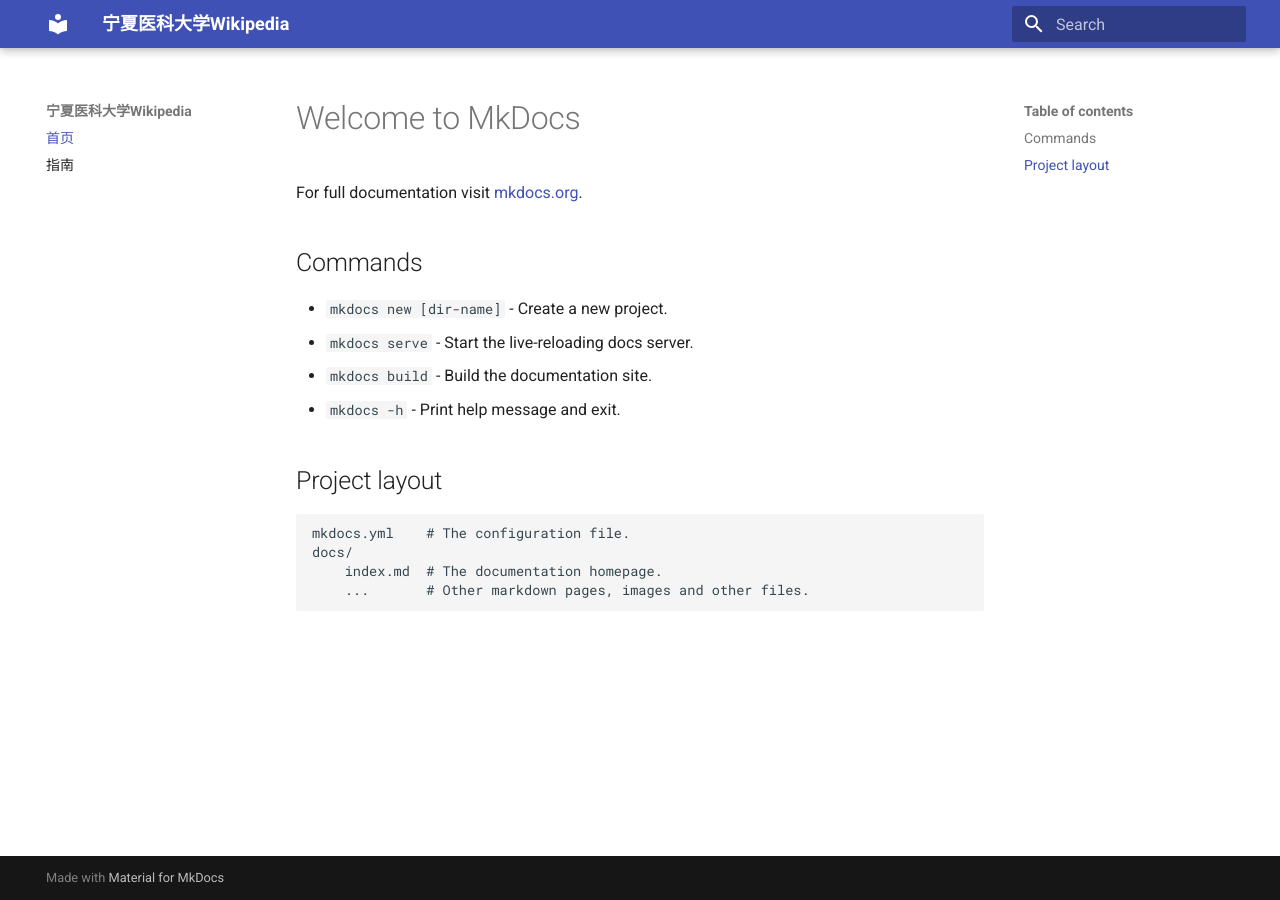
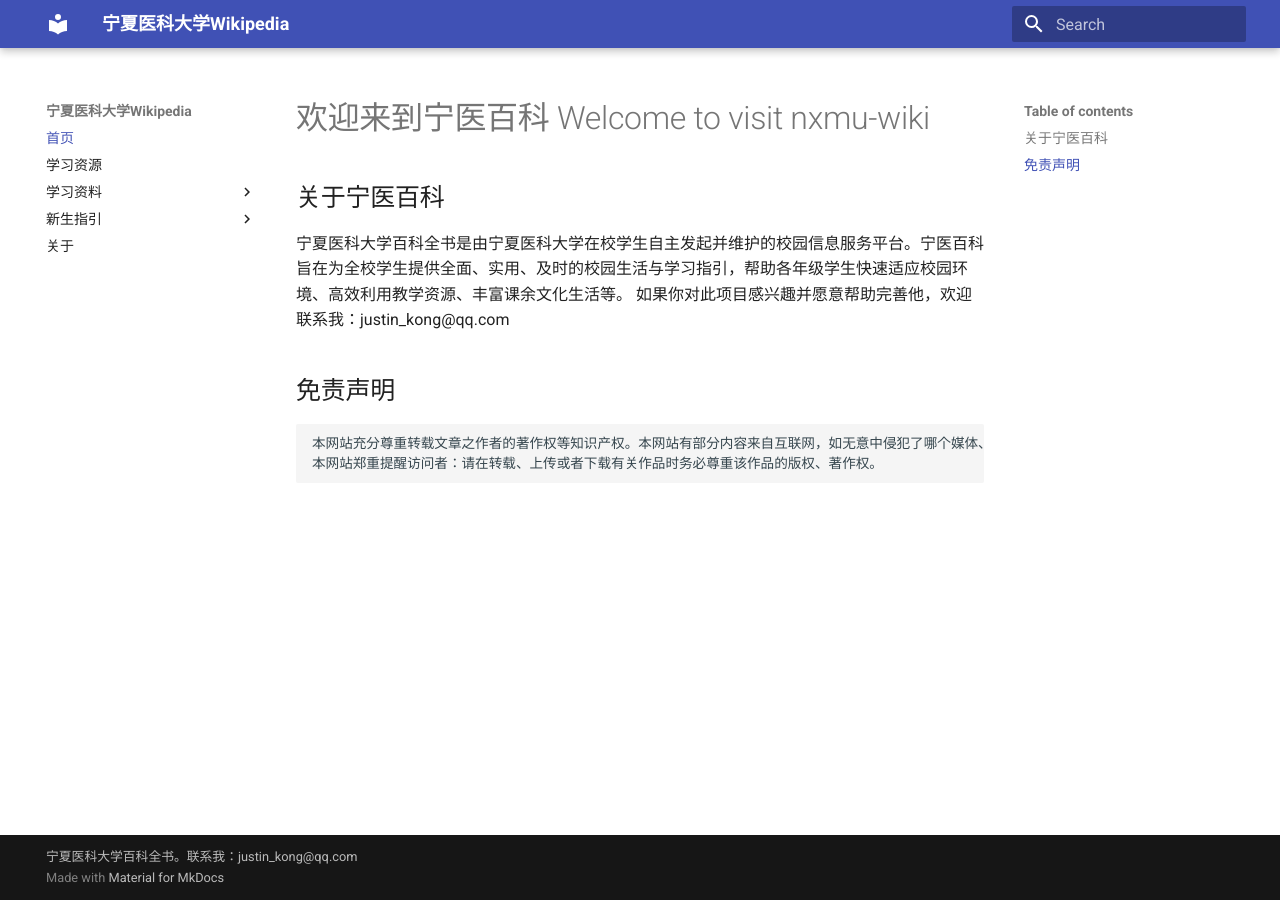
Before and after one commit to violetEvergarden2024/nxmuWikipedia, an MkDocs documentation site: the page built from docs/index.md, in a window 1280 px wide. Built offline with MkDocs 1.6.1 and Material for MkDocs 9.7.7, drawn with Linux system fonts in a browser that asks for light colours.

Commit message:
更新index，增添了一些目录

```diff
--- a/docs/index.md
+++ b/docs/index.md
@@ -1,17 +1,9 @@
-# Welcome to MkDocs
+# 欢迎来到宁医百科  Welcome to visit nxmu-wiki
 
-For full documentation visit [mkdocs.org](https://www.mkdocs.org).
+## 关于宁医百科
+宁夏医科大学百科全书是由宁夏医科大学在校学生自主发起并维护的校园信息服务平台。宁医百科旨在为全校学生提供全面、实用、及时的校园生活与学习指引，帮助各年级学生快速适应校园环境、高效利用教学资源、丰富课余文化生活等。
+如果你对此项目感兴趣并愿意帮助完善他，欢迎联系我：justin_kong@qq.com
 
-## Commands
-
-* `mkdocs new [dir-name]` - Create a new project.
-* `mkdocs serve` - Start the live-reloading docs server.
-* `mkdocs build` - Build the documentation site.
-* `mkdocs -h` - Print help message and exit.
-
-## Project layout
-
-    mkdocs.yml    # The configuration file.
-    docs/
-        index.md  # The documentation homepage.
-        ...       # Other markdown pages, images and other files.
+## 免责声明
+    本网站充分尊重转载文章之作者的著作权等知识产权。本网站有部分内容来自互联网，如无意中侵犯了哪个媒体、公司、企业或个人等的知识产权，请及时向本网站提出书面权利通知，并提供身份证明、权属证明及详细侵权情况证明。本网站在收到上述法律文件后，将会尽快移除被控侵权内容。
+    本网站郑重提醒访问者：请在转载、上传或者下载有关作品时务必尊重该作品的版权、著作权。
--- a/mkdocs.yml
+++ b/mkdocs.yml
@@ -2,4 +2,25 @@ site_name: 宁夏医科大学Wikipedia
 theme: material   # 可选：mkdocs, readthedocs, material 等
 nav:
   - 首页: index.md
-  - 指南: guide.md
+  - 学习资源: guide.md
+  - 学习资料:                          # 另一个一级目录
+    - 生理: study/notes.md
+    - 生化: study/postgraduate.md
+    - 病理: study/postgraduate.md
+    - 微生物: study/postgraduate.md
+    - 免疫: study/postgraduate.md
+    - 药理: study/postgraduate.md
+    - 病理生理: study/postgraduate.md
+    - 诊断: study/postgraduate.md
+    - 内科: study/postgraduate.md
+    - 外科: study/postgraduate.md
+    - 妇科: study/postgraduate.md
+    - 儿科: study/postgraduate.md
+
+  - 新生指引:
+    - 校园地图: guide/map.md
+    - 宿舍指南: guide/dorm.md
+
+  - 关于: about.md
+
+copyright: 宁夏医科大学百科全书。联系我：justin_kong@qq.com
```
